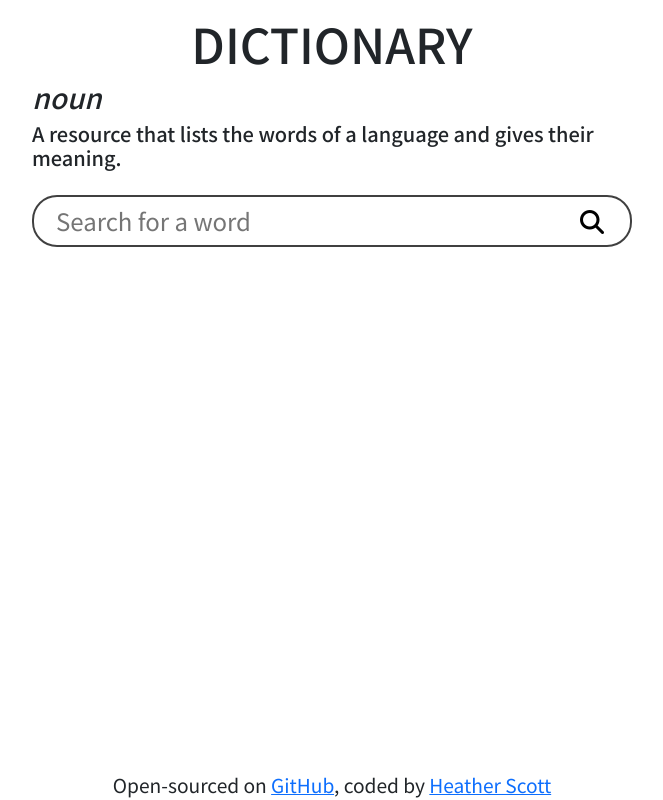
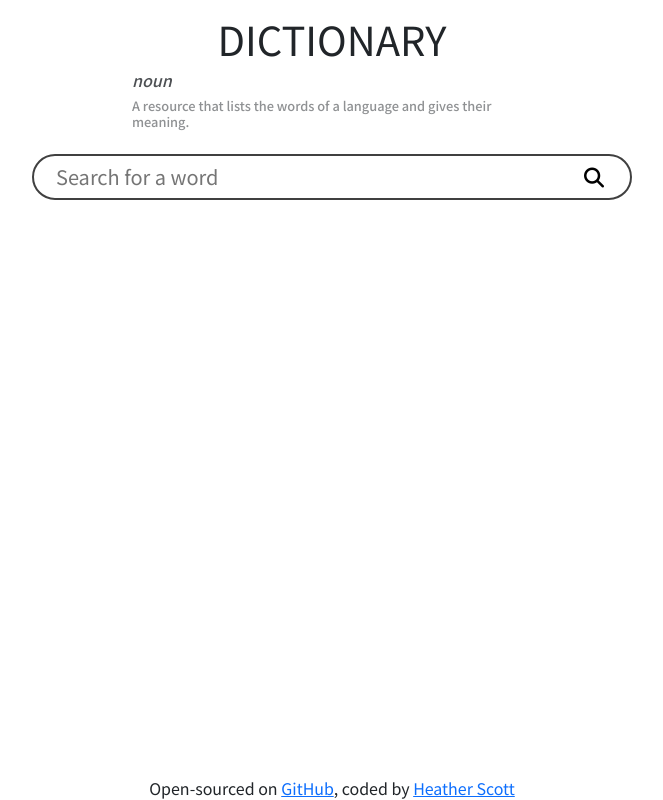
Before and after one commit to hscott13/react-dictionary-app, a React (Create React App) app: page / in a window 1280 px wide. Shown: the whole page, without its empty margins (308-971 px from the left). Built offline with nearby package versions, Linux system fonts and the light colour scheme.

Commit message:
Edited styling

```diff
--- a/src/App.css
+++ b/src/App.css
@@ -3,15 +3,25 @@
   font-family: "Noto Sans JP", sans-serif;
 }
 .App h1 {
-  font-size: 3em;
+  font-size: 2.5em;
   text-align: center;
+  font-weight: 400;
+}
+.App h2 {
+  font-style: italic;
+  font-size: 1em;
+  opacity: 80%;
+}
+.App h3 {
+  font-size: 0.8em;
+  opacity: 50%;
 }
 .sub-heading {
   margin: 0 auto;
-  width: 600px;
+  width: 400px;
 }
 .App footer {
-  font-size: 1.2em;
+  font-size: 1em;
   text-align: center;
   position: fixed;
   left: 0;
--- a/src/App.js
+++ b/src/App.js
@@ -7,8 +7,8 @@ function App() {
     <div className="App">
       <h1>DICTIONARY</h1>
       <div className="sub-heading">
-        <h2 className="fst-italic fs-3">noun</h2>
-        <h3 className="fs-5">
+        <h2>noun</h2>
+        <h3>
           A resource that lists the words of a language and gives their meaning.
         </h3>
       </div>
--- a/src/Search.js
+++ b/src/Search.js
@@ -14,7 +14,7 @@ export default function Search() {
     <div className="Dictionary">
       <form className="d-flex justify-content-center" onSubmit={search}>
         <input
-          className="border border-0 bg-transparent fs-4 w-100"
+          className="border border-0 bg-transparent fs-5 w-100"
           type="search"
           autoFocus={false}
           onChange={updateKeyword}
@@ -22,7 +22,7 @@ export default function Search() {
         ></input>
         <button
           type="submit"
-          className="btn-primary border border-0 bg-transparent fs-4"
+          className="btn-primary border border-0 bg-transparent fs-5"
         >
           <i className="fa-solid fa-magnifying-glass"></i>
         </button>
```
